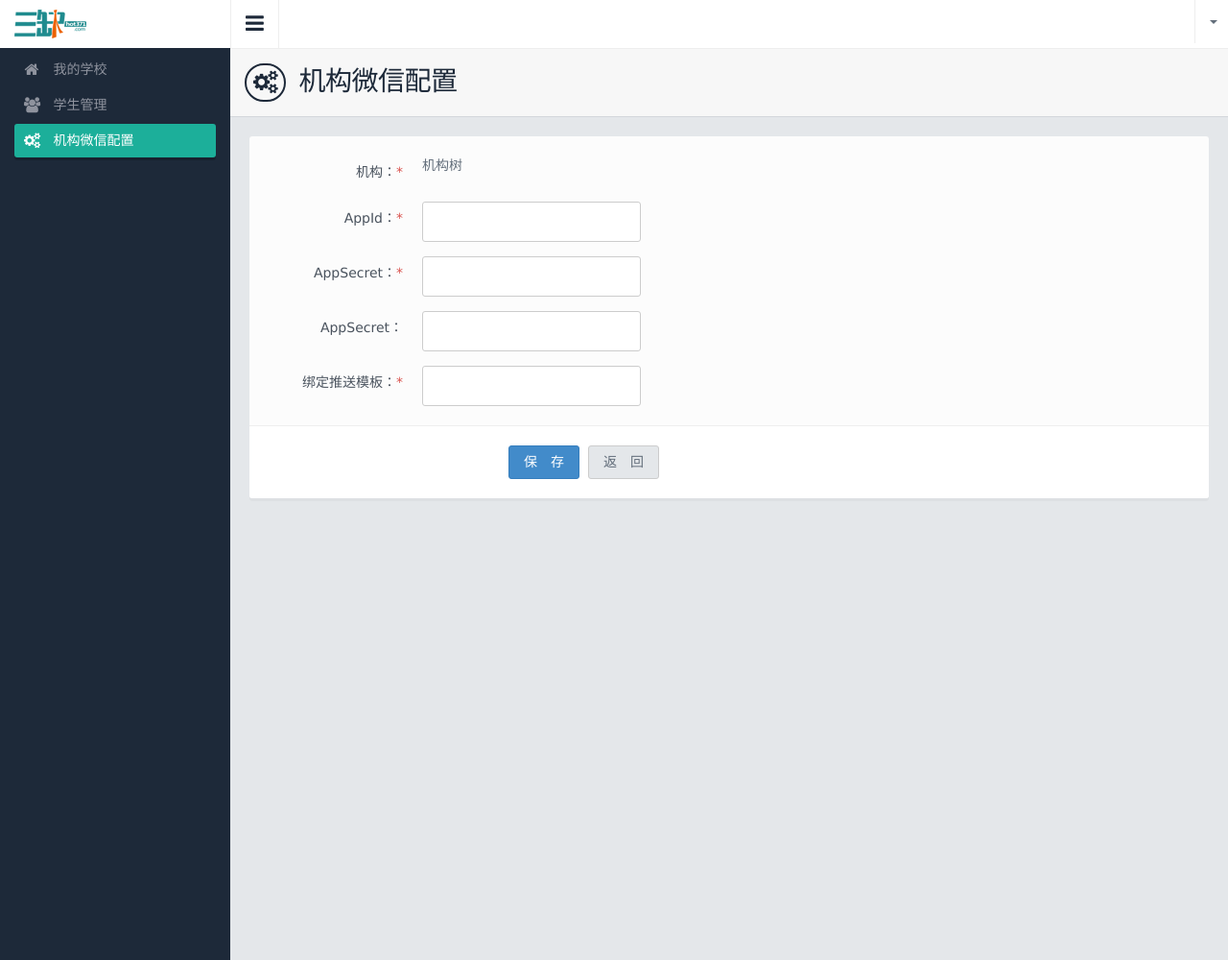
After one commit to zhuanwaikuai/WXSchool, an ASP.NET MVC app: template 50Site/WXSchool.Site.PC/Views/WXConfig/Edit.cshtml in a window 1280 px wide. The commit adds this page. Shown: the whole page at 96% size. Run offline with ASP.NET Core 8 and stand-ins for ASP.NET MVC 5, Linux system fonts and the light colour scheme; the template is opened without the code that fills it, so the values that code supplies are empty; the project's own start-up code is not run, and a stand-in starts its controllers and pages; some libraries are stand-ins or nearby versions.

Commit message:
机构微信配置

```diff
--- a/50Site/WXSchool.Site.PC/Views/Shared/_Layout.cshtml
+++ b/50Site/WXSchool.Site.PC/Views/Shared/_Layout.cshtml
@@ -24,6 +24,7 @@
                 <ul class="nav nav-pills nav-stacked nav-bracket">
                     <li data-func="/School"><a href="@Url.Action("Index", "School")"><i class="fa fa-home"></i> <span>我的学校</span></a></li>
                     <li data-func="/Student"><a href="#"><i class="fa fa-group"></i> <span>学生管理</span></a></li>
+                    <li data-func="/WXConfig"><a href="@Url.Action("Index", "WXConfig")"><i class="fa fa-cogs"></i> <span>机构微信配置</span></a></li>
                 </ul>
 
                 @*权限菜单控制*@
--- /dev/null
+++ b/50Site/WXSchool.Site.PC/Views/WXConfig/Edit.cshtml
@@ -0,0 +1,67 @@
+@model WXSchool.Model.SysAccessToken
+@{
+    ViewBag.Title = "机构微信配置";
+}
+
+<div class="panel-body">
+    <form id="myForm" class="form-horizontal" method="POST">
+        <input type="hidden" name="PId" value="@Model.OrgId" />
+        <div class="form-group">
+            <label class="col-sm-2 control-label">机构：<span class="asterisk">*</span></label>
+            <div class="col-sm-3">
+                机构树
+            </div>
+        </div>
+        <div class="form-group">
+            <label class="col-sm-2 control-label">AppId：<span class="asterisk">*</span></label>
+            <div class="col-sm-3">
+                <input type="text" class="form-control required" name="AppID" value="@Model.AppID">
+            </div>
+        </div>
+        <div class="form-group">
+            <label class="col-sm-2 control-label">AppSecret：<span class="asterisk">*</span></label>
+            <div class="col-sm-3">
+                <input type="text" class="form-control required" name="AppSecret" value="@Model.AppSecret">
+            </div>
+        </div>
+        <div class="form-group">
+            <label class="col-sm-2 control-label">AppSecret：</label>
+            <div class="col-sm-3">
+                <input type="text" class="form-control" name="AppToken" value="@Model.AppToken">
+            </div>
+        </div>
+        <div class="form-group">
+            <label class="col-sm-2 control-label">绑定推送模板：<span class="asterisk">*</span></label>
+            <div class="col-sm-3">
+                <input type="text" class="form-control required" name="TemplateId1" value="@Model.TemplateId1">
+            </div>
+        </div>
+    </form>
+</div>
+<div class="panel-footer">
+    <div class="col-sm-6 col-sm-offset-3">
+        <input type="button" id="submit" class="btn btn-primary" value="保　存" />&nbsp;
+        <input type="button" id="goback" class="btn btn-default" value="返　回" />
+    </div>
+</div>
+
+@section scripts
+{
+    <script src="@Url.Content("~/Scripts/jquery-form.js")"></script>
+    <script>
+        $().ready(function () {
+            $("#submit").click(function () {
+                if ($("#myForm").valid()) {
+                    $("#myForm").ajaxSubmit({
+                        success: function (data) {
+                            alert(data.Message);
+                            if (data.ResultType == 200) {
+                                location.href = "@Url.Action("Index")";
+                            }
+                        }
+                    });
+                }
+            });
+        });
+    </script>
+}
```
Also changed, not shown: 20Entity/WXSchool.Model/SysAccessToken.cs (+9 -9 lines), 30Dal/WXSchool.Dal/Sys/SysAccessTokenRespository.cs (+13 -0 lines), 40Bll/WXSchool.Bll/Sys/SysAccessTokenBiz.cs (+23 -1 lines), 50Site/WXSchool.Site.PC/Controllers/WXConfigController.cs (added, +39 -0 lines), 50Site/WXSchool.Site.PC/Views/WXConfig/Index.cshtml (added, +44 -0 lines), 50Site/WXSchool.Site.PC/WXSchool.Site.PC.csproj.
